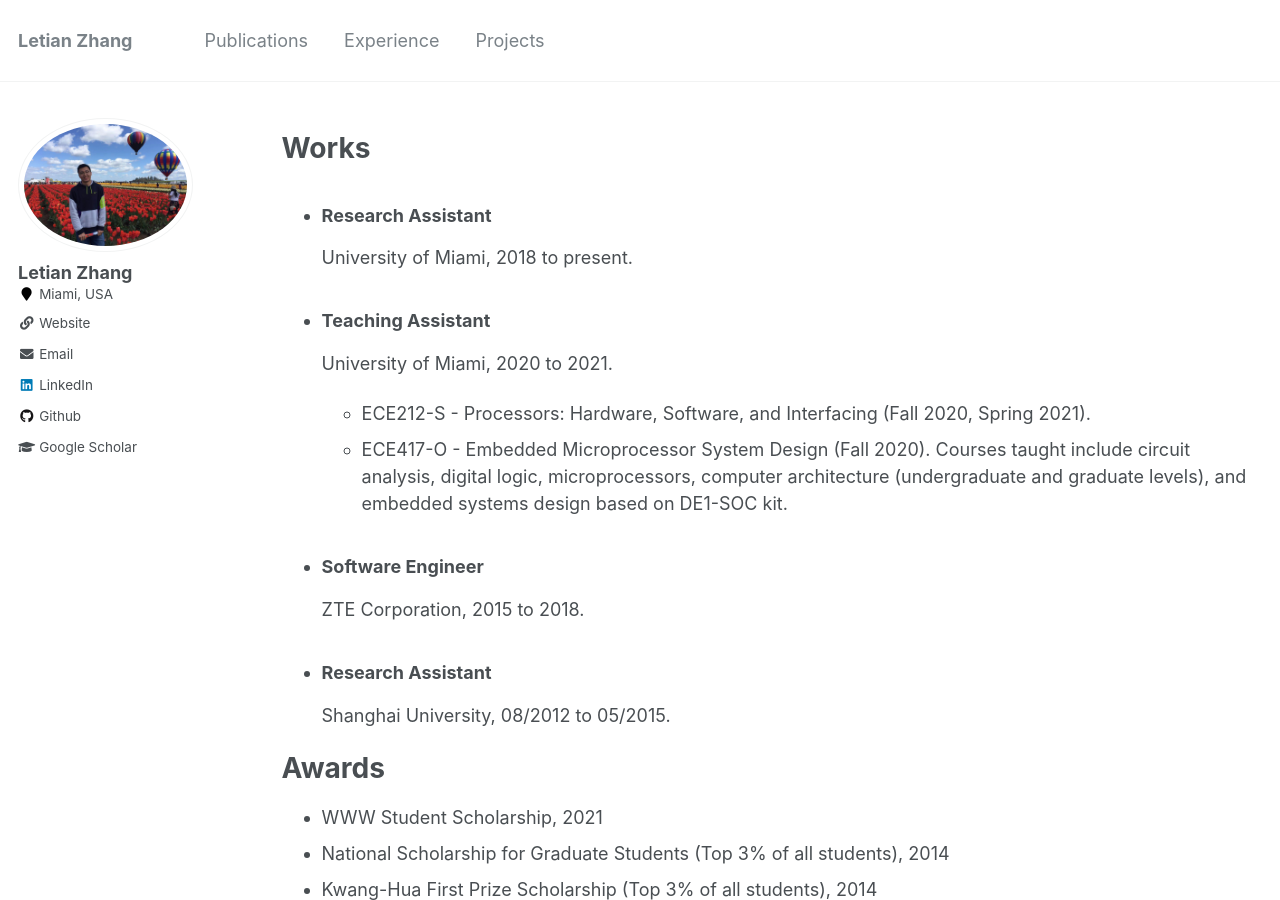
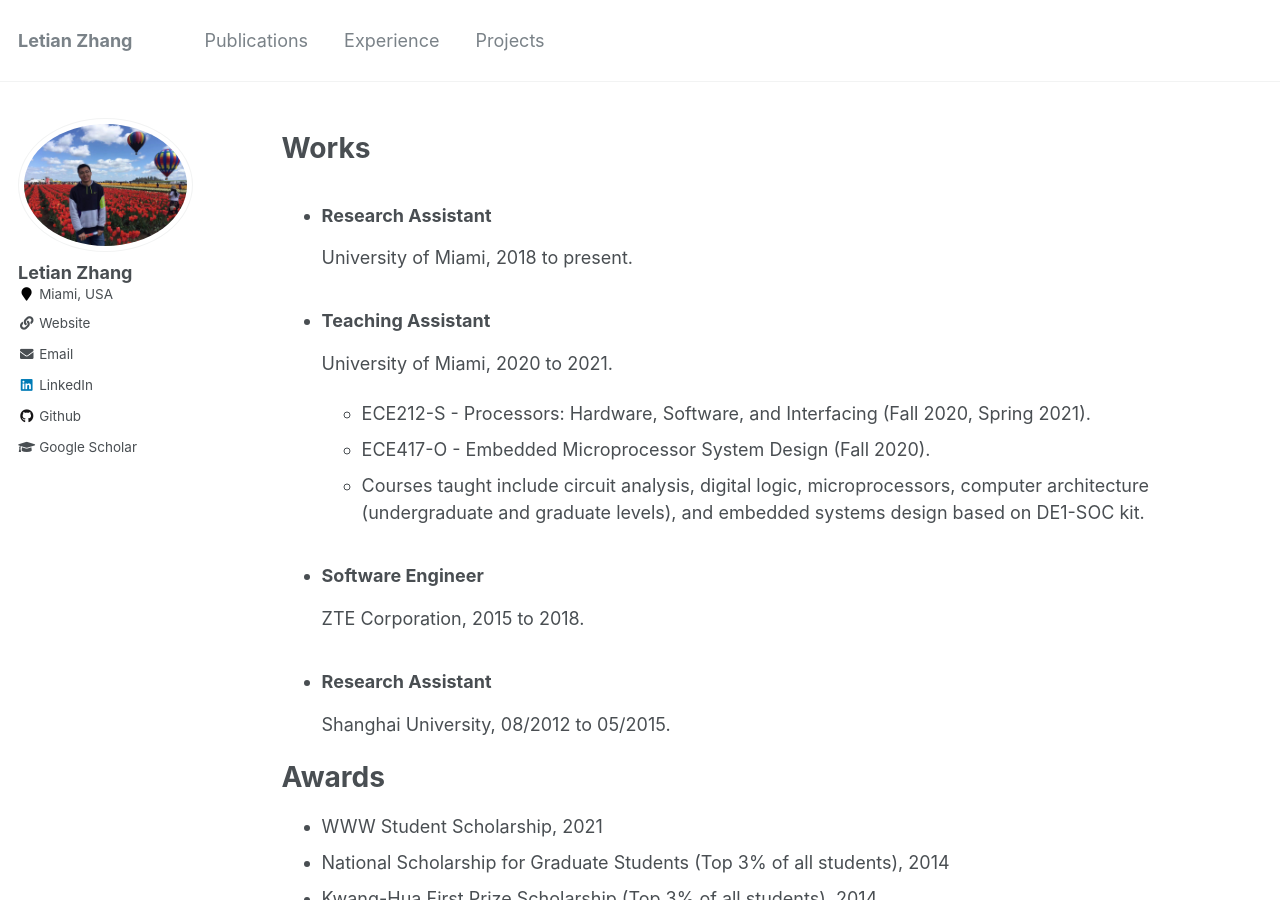
Before and after one commit to letian-zhang/letian-zhang.github.io, a Jekyll site: the page built from _pages/experience.md, in a window 1280 px wide and 900 px high. Built offline with Jekyll 4.4.1, drawn with Linux system fonts in a browser that asks for light colours.

```diff
--- a/_pages/experience.md
+++ b/_pages/experience.md
@@ -12,7 +12,7 @@ University of Miami, 2018 to present.
 University of Miami, 2020 to 2021.
   * ECE212-S - Processors: Hardware, Software, and Interfacing (Fall 2020, Spring 2021).
   * ECE417-O - Embedded Microprocessor System Design (Fall 2020).
-  Courses taught include circuit analysis, digital logic, microprocessors, computer architecture (undergraduate and graduate levels), and embedded systems design based on DE1-SOC kit.
+  * Courses taught include circuit analysis, digital logic, microprocessors, computer architecture (undergraduate and graduate levels), and embedded systems design based on DE1-SOC kit.
 
 * ### **Software Engineer**
 ZTE Corporation,  2015 to 2018.
```
